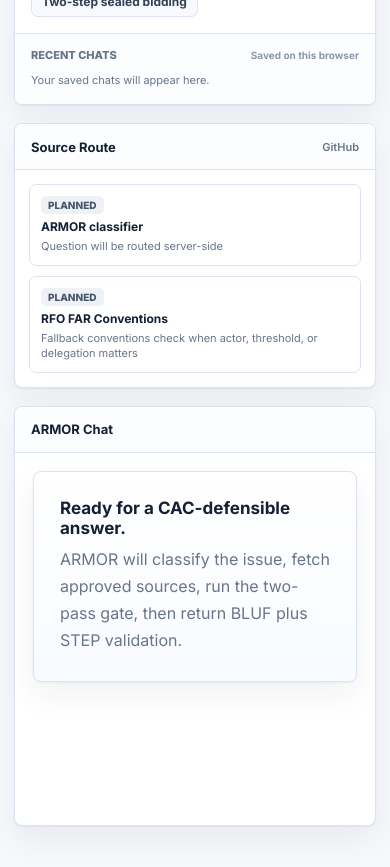
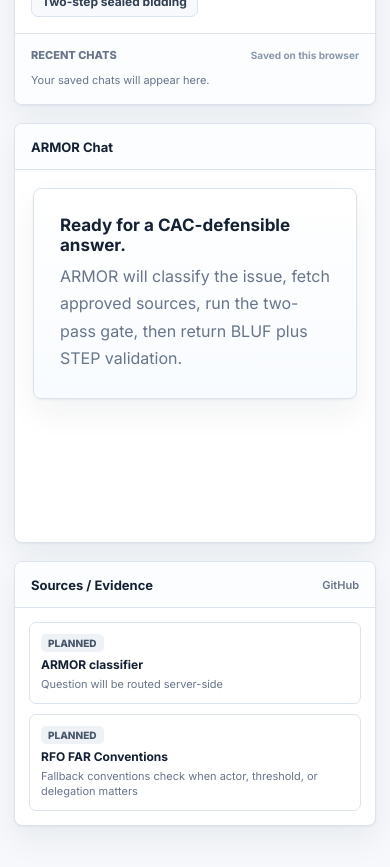
Before and after one commit to kidkenpo-create/armor-plus-app, a Next.js app: page / in a window 390 px wide. Shown: the part 800-1667 px from the top of the page. Built offline with nearby package versions, Linux system fonts and the light colour scheme.

Commit message:
Reorder layout around central chat

```diff
--- a/app/page.module.css
+++ b/app/page.module.css
@@ -110,7 +110,7 @@
 
 .workspace {
   display: grid;
-  grid-template-columns: minmax(320px, 420px) minmax(230px, 300px) minmax(420px, 1fr);
+  grid-template-columns: minmax(320px, 420px) minmax(440px, 1fr) minmax(270px, 330px);
   gap: 18px;
   width: min(1500px, calc(100vw - 48px));
   margin: 26px auto 44px;
@@ -118,7 +118,7 @@
 }
 
 .composerPanel,
-.sourceRail,
+.proofPanel,
 .outputPanel,
 .blufCard,
 .stepItem,
@@ -133,7 +133,7 @@
 }
 
 .composerPanel,
-.sourceRail,
+.proofPanel,
 .outputPanel {
   overflow: hidden;
 }
@@ -414,6 +414,33 @@
   display: grid;
   gap: 10px;
   padding: 14px;
+}
+
+.proofPanel .tracePanel,
+.proofPanel .evidencePanel {
+  margin: 14px;
+}
+
+.proofPanel .traceRows {
+  grid-template-columns: 1fr;
+}
+
+.proofPanel .traceRow {
+  min-height: auto;
+  border-right: 0;
+  border-bottom: 1px solid var(--border);
+}
+
+.proofPanel .traceRow:last-child {
+  border-bottom: 0;
+}
+
+.proofPanel .evidenceHeader {
+  min-height: auto;
+  align-items: flex-start;
+  padding: 12px 14px;
+  flex-direction: column;
+  gap: 3px;
 }
 
 .sourceItem {
@@ -979,13 +1006,13 @@
     grid-template-columns: minmax(320px, 420px) 1fr;
   }
 
-  .sourceRail {
-    grid-column: 1;
+  .outputPanel {
+    grid-column: 2;
+    grid-row: 1;
   }
 
-  .outputPanel {
-    grid-column: 2;
-    grid-row: 1 / span 2;
+  .proofPanel {
+    grid-column: 1 / -1;
   }
 }
 
@@ -1013,7 +1040,7 @@
     margin-top: 14px;
   }
 
-  .sourceRail,
+  .proofPanel,
   .outputPanel {
     grid-column: auto;
     grid-row: auto;
--- a/app/page.tsx
+++ b/app/page.tsx
@@ -373,11 +373,21 @@ function ChatHistory({
   );
 }
 
-function SourceRail({ items }: { items: SourcePlanItem[] }) {
+function SourcesEvidencePanel({
+  items,
+  streaming,
+  done,
+  model,
+}: {
+  items: SourcePlanItem[];
+  streaming: boolean;
+  done: boolean;
+  model: string;
+}) {
   return (
-    <aside className={styles.sourceRail}>
+    <aside className={styles.proofPanel}>
       <div className={styles.panelHeader}>
-        <span>Source Route</span>
+        <span>Sources / Evidence</span>
         <a href={GITHUB_REPO} target="_blank" rel="noreferrer">GitHub</a>
       </div>
       <div className={styles.sourceList}>
@@ -390,6 +400,13 @@ function SourceRail({ items }: { items: SourcePlanItem[] }) {
           </a>
         ))}
       </div>
+
+      {(streaming || done) && (
+        <>
+          <ResearchTrace items={items} streaming={streaming} done={done} model={model} />
+          <EvidenceSnapshot items={items} />
+        </>
+      )}
     </aside>
   );
 }
@@ -767,8 +784,6 @@ export default function Home() {
           />
         </section>
 
-        <SourceRail items={visibleRoute} />
-
         <section className={styles.outputPanel}>
           <div className={styles.panelHeader}>
             <span>ARMOR Chat</span>
@@ -784,19 +799,14 @@ export default function Home() {
             </div>
           )}
 
-          {(streaming || done) && (
-            <>
-              <ResearchTrace items={visibleRoute} streaming={streaming} done={done} model={model} />
-              <EvidenceSnapshot items={visibleRoute} />
-            </>
-          )}
-
           {hasConversation && (
             <div className={styles.conversationList} ref={streamRef}>
               {turns.map(turn => <ConversationMessage key={turn.id} turn={turn} />)}
             </div>
           )}
         </section>
+
+        <SourcesEvidencePanel items={visibleRoute} streaming={streaming} done={done} model={model} />
       </main>
 
       <div className={styles.poweredBadge} aria-label="Powered by AI by Heath">
```
